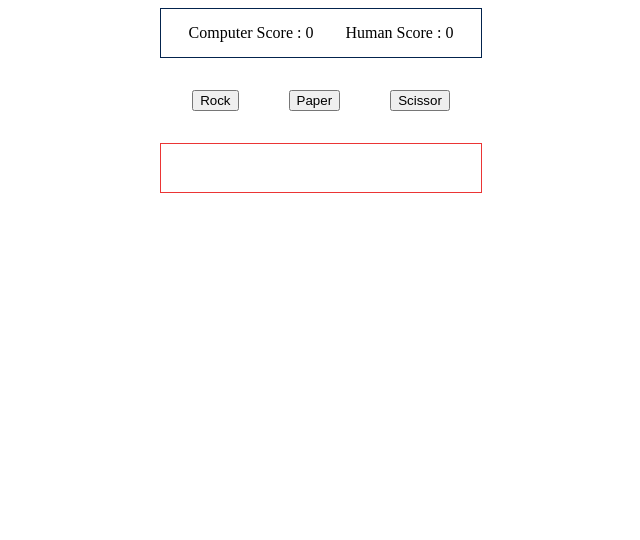
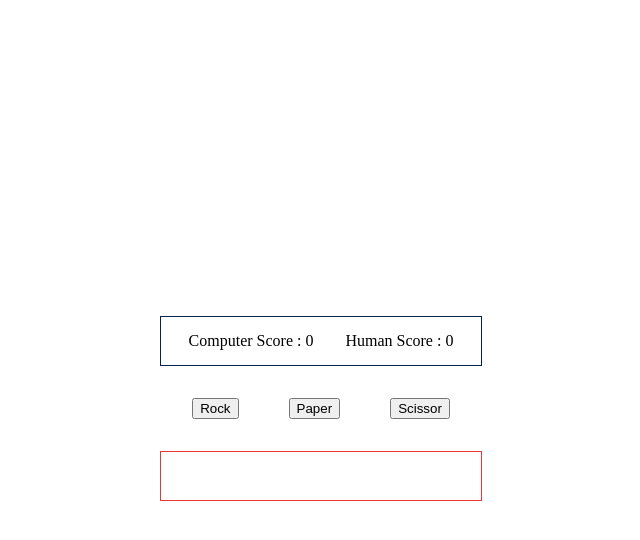
Before and after one commit to Yaswanth45R/RockPaperScissor, a plain HTML site: page index.html in a window 1280 px wide. Shown: the whole page, without its empty margins (319-959 px from the left). Drawn offline with Linux system fonts and the light colour scheme.

Commit message:
Update the UI,brings UI to center of the screen

```diff
--- a/index.html
+++ b/index.html
@@ -1,5 +1,6 @@
 <!DOCTYPE html>
 <html lang="en">
+
 <head>
   <meta charset="UTF-8" />
   <meta http-equiv="X-UA-Compatible" content="IE=edge" />
@@ -8,7 +9,10 @@
   <script src="scripts.js" defer></script>
   <title>RockPaperScissor</title>
 </head>
+
 <body>
+  <div class="container">
+    <div class = "semi_container">
       <div class="score-container">
         <div class="score">
           <div class="computerScore">Computer Score : 0</div>
@@ -23,5 +27,8 @@
       <div class="draw-container">
         <div class="draw"></div>
       </div>
+    </div>
+  </div>
 </body>
+
 </html>
--- a/scripts.js
+++ b/scripts.js
@@ -21,7 +21,7 @@ btns.forEach((btn) =>
       console.log("PLAYER has won this Round");
       draw.textContent = ``;
     } else if (result == "draw") {
-      draw.textContent = `It's a DRAW play again`;
+      draw.textContent = `It's a DRAW continue playing`;
       console.log("It's a DRAW play again");
     }
 
--- a/style.css
+++ b/style.css
@@ -3,6 +3,12 @@
   justify-content: center;
   align-items: center;
   gap: 50px;
+}
+.container{
+  height: 100vh;
+  display: flex;
+  justify-content: center;
+  align-items: center;
 }
 .score {
   border: 0.1em solid rgb(3, 35, 77);
```
Lines whose indentation alone changed are shown as unchanged.
